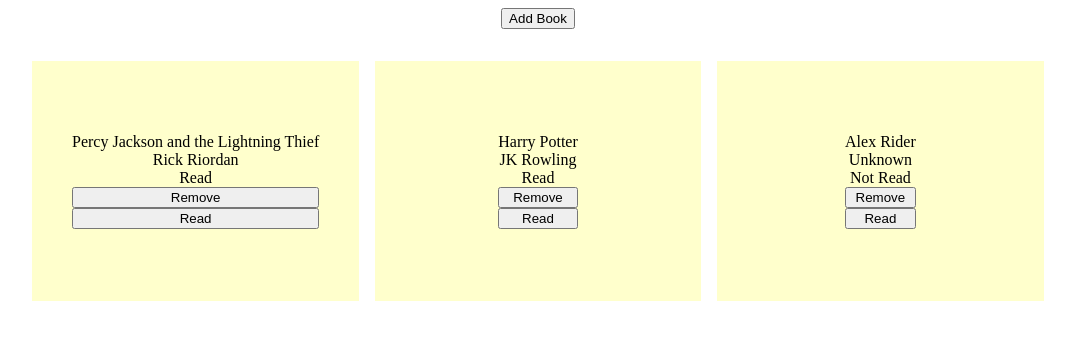
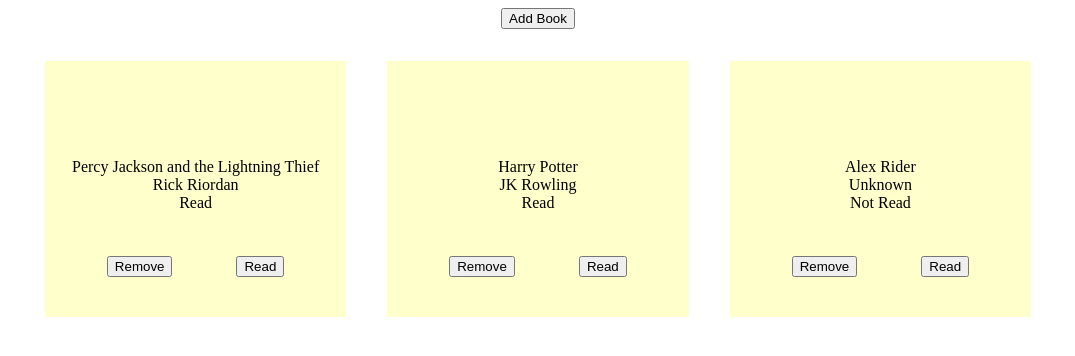
Before and after one commit to basednai/myLibrary, a plain HTML site: page index.html in a window 1280 px wide. Shown: the whole page, without its empty margins (102-1177 px from the left). Drawn offline with Linux system fonts and the light colour scheme.

Commit message:
arranged buttons on card

```diff
--- a/script.js
+++ b/script.js
@@ -46,11 +46,20 @@ function addCard(book, index) {
     let card = document.createElement("div")
     card.classList.add("card")
     container.appendChild(card)
-    card.innerHTML = makeCardContent(book)
+
+    let cardContent = document.createElement("div");
+    cardContent.classList.add("cardContent")
+    cardContent.innerHTML = makeCardContent(book)
+
+    card.appendChild(cardContent)
+
+    let cardBtnContainer = document.createElement("div");
+    cardBtnContainer.classList.add("cardBtnContainer")
+    card.appendChild(cardBtnContainer)
 
     let removeBtn = document.createElement("button");
     removeBtn.textContent = "Remove";
-    card.appendChild(removeBtn)
+    cardBtnContainer.appendChild(removeBtn)
     removeBtn.addEventListener("click", () => {
 
         removeBook(index);
@@ -59,7 +68,7 @@ function addCard(book, index) {
 
     let readBtn = document.createElement("button");
     readBtn.textContent = "Read";
-    card.appendChild(readBtn)
+    cardBtnContainer.appendChild(readBtn)
     readBtn.addEventListener("click", () => {
 
 
--- a/style.css
+++ b/style.css
@@ -11,16 +11,19 @@ body {
     grid-template-rows: repeat(3, 1fr);
     gap: 1rem;
     margin-top: 2rem;
+    justify-items: center;
 }
 
 .card {
     padding: 20px;
-    height: 200px;
-
+    width: 80%;
     display: grid;
+    grid-template-columns: 1fr;
+    grid-template-rows: 1fr 1fr 1fr;
     place-content: center;
     text-align: center;
     background: #ffc;
+    gap: 16px
 
 }
 
@@ -38,6 +41,23 @@ body {
 }
 
 .formInput {
+    display: flex;
     flex: 1;
     margin-left: .5rem;
 }
+
+.formContainer input[type="text"] {
+    margin-left: 5px;
+}
+
+.cardBtnContainer {
+    grid-row: 3;
+    display: flex;
+    align-items: center;
+    justify-content: center;
+    gap: 4rem
+}
+
+.cardContent {
+    grid-row: 2;
+}
```
